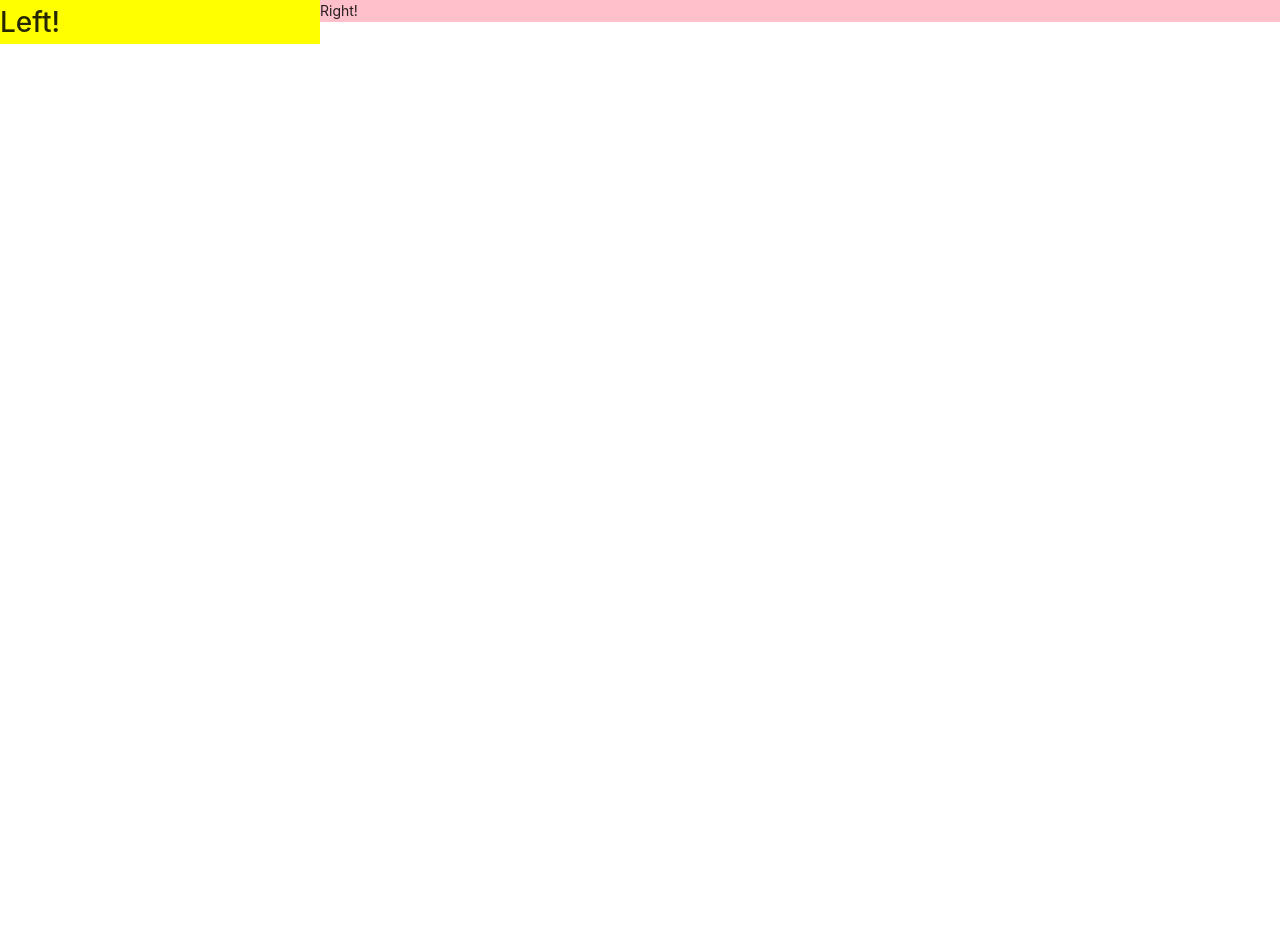
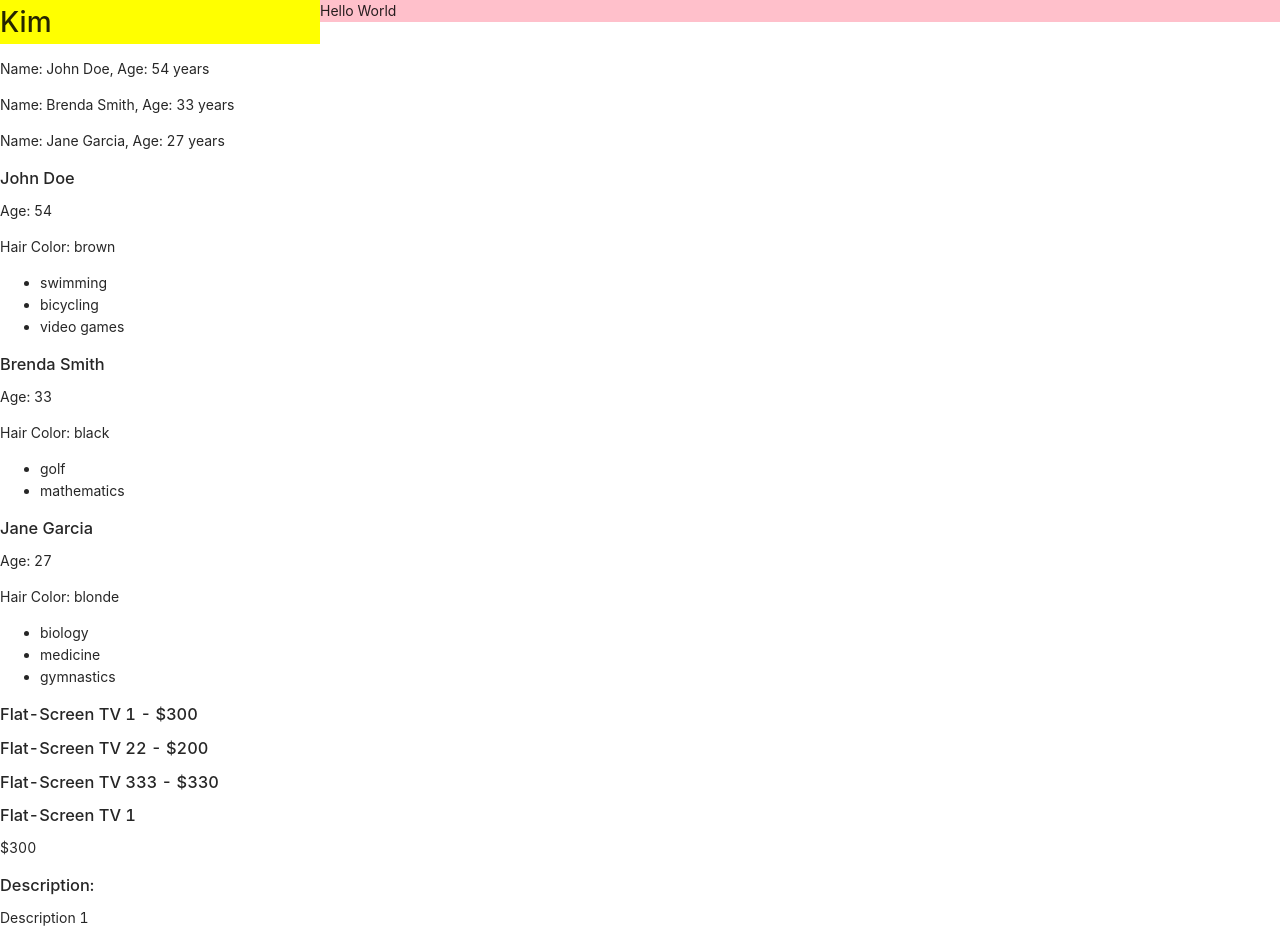
Before and after one commit to inkweon7269/react-labs, a React (Create React App) app: page / in a window 1280 px wide. Shown: the top 946 px of the page. Before the commit the page ends 800 px from the top, so only its background shows below. Built offline with nearby package versions, Linux system fonts and the light colour scheme.

Commit message:
Layout Components 추가

```diff
--- a/src/App.js
+++ b/src/App.js
@@ -16,7 +16,54 @@ import Toggle from "./component/pattern/compound/Toggle";
 import SplitComp from "./component/pattern/layout/SplitComp";
 import LeftHandComp from "./component/pattern/layout/LeftHandComp";
 import RightHandComp from "./component/pattern/layout/RightHandComp";
+import RegularList from "./component/pattern/layout/RegularList";
+import SmallPersonListItem from "./component/pattern/layout/SmallPersonListItem";
+import LargePersonListItem from "./component/pattern/layout/LargePersonListItem";
+import SmallProductListItem from "./component/pattern/layout/SmallProductListItem";
+import LargeProductListItem from "./component/pattern/layout/LargeProductListItem";
 
+
+const people = [
+    {
+        name: 'John Doe',
+        age: 54,
+        hairColor: 'brown',
+        hobbies: ['swimming', 'bicycling', 'video games']
+    },
+    {
+        name: 'Brenda Smith',
+        age: 33,
+        hairColor: 'black',
+        hobbies: ['golf', 'mathematics']
+    },
+    {
+        name: 'Jane Garcia',
+        age: 27,
+        hairColor: 'blonde',
+        hobbies: ['biology', 'medicine', 'gymnastics']
+    },
+];
+
+const products = [
+    {
+        name: 'Flat-Screen TV 1',
+        price: '$300',
+        description: 'Description 1',
+        rating: 4.5
+    },
+    {
+        name: 'Flat-Screen TV 22',
+        price: '$200',
+        description: 'Description 22',
+        rating: 3.5
+    },
+    {
+        name: 'Flat-Screen TV 333',
+        price: '$330',
+        description: 'Description 333',
+        rating: 4.2
+    },
+]
 
 
 const App = () => {
@@ -75,10 +122,35 @@ const App = () => {
             */}
 
             <SplitComp
-                left={LeftHandComp}
-                right={RightHandComp}
                 leftWeight={1}
                 rightWeight={3}
+            >
+                <LeftHandComp name='Kim' />
+                <RightHandComp message='Hello World' />
+            </SplitComp>
+
+            <RegularList
+                items={people}
+                resourceName='person'
+                itemComponent={SmallPersonListItem}
+            />
+
+            <RegularList
+                items={people}
+                resourceName='person'
+                itemComponent={LargePersonListItem}
+            />
+
+            <RegularList
+                items={products}
+                resourceName='product'
+                itemComponent={SmallProductListItem}
+            />
+
+            <RegularList
+                items={products}
+                resourceName='product'
+                itemComponent={LargeProductListItem}
             />
         </div>
     );
--- /dev/null
+++ b/src/component/pattern/layout/LargePersonListItem.js
@@ -0,0 +1,17 @@
+import React from 'react';
+
+const LargePersonListItem = ({person}) => {
+    const {name, age, hairColor, hobbies} = person;
+    return (
+        <>
+            <h3>{name}</h3>
+            <p>Age: {age}</p>
+            <p>Hair Color: {hairColor}</p>
+            <ul>
+                {hobbies.map(hobby => <li key={hobby}>{hobby}</li>)}
+            </ul>
+        </>
+    );
+};
+
+export default LargePersonListItem;
--- /dev/null
+++ b/src/component/pattern/layout/LargeProductListItem.js
@@ -0,0 +1,16 @@
+import React from 'react';
+
+const LargeProductListItem = ({ product }) => {
+    const {name, price, description, rating} = product;
+    return (
+        <>
+            <h3>{name}</h3>
+            <p>{price}</p>
+            <h3>Description:</h3>
+            <p>{description}</p>
+            <p>Average Rating: {rating}</p>
+        </>
+    );
+};
+
+export default LargeProductListItem;
--- a/src/component/pattern/layout/LeftHandComp.js
+++ b/src/component/pattern/layout/LeftHandComp.js
@@ -1,10 +1,8 @@
 import React from 'react';
 
-const LeftHandComp = () => {
+const LeftHandComp = ({name}) => {
     return (
-        <h1 style={{background: "yellow"}}>
-            Left!
-        </h1>
+        <h1 style={{background: "yellow"}}>{name}</h1>
     );
 };
 
--- /dev/null
+++ b/src/component/pattern/layout/RegularList.js
@@ -0,0 +1,16 @@
+import React from 'react';
+
+const RegularList = ({
+    items, resourceName, itemComponent: ItemComponent,
+                     }) => {
+    return (
+        <>
+            {items.map((item, i) => (
+                // <ItemComponent key={i} person={item} />
+                <ItemComponent key={i} {...{ [resourceName]: item }} />
+            ))}
+        </>
+    );
+};
+
+export default RegularList;
--- a/src/component/pattern/layout/RightHandComp.js
+++ b/src/component/pattern/layout/RightHandComp.js
@@ -1,10 +1,8 @@
 import React from 'react';
 
-const RightHandComp = () => {
+const RightHandComp = ({ message }) => {
     return (
-        <p style={{background: 'pink'}}>
-          Right!
-        </p>
+        <p style={{background: 'pink'}}>{message}</p>
     );
 };
 
--- /dev/null
+++ b/src/component/pattern/layout/SmallPersonListItem.js
@@ -0,0 +1,10 @@
+import React from 'react';
+
+const SmallPersonListItem = ({ person }) => {
+    const {name, age} = person;
+    return (
+        <p>Name: {name}, Age: {age} years</p>
+    );
+};
+
+export default SmallPersonListItem;
--- /dev/null
+++ b/src/component/pattern/layout/SmallProductListItem.js
@@ -0,0 +1,10 @@
+import React from 'react';
+
+const SmallProductListItem = ({ product }) => {
+    const {name, price} = product;
+    return (
+        <h3>{name} - {price}</h3>
+    );
+};
+
+export default SmallProductListItem;
--- a/src/component/pattern/layout/SplitComp.js
+++ b/src/component/pattern/layout/SplitComp.js
@@ -9,18 +9,21 @@ const Pane = styled.div`
 `;
 
 const SplitComp = ({
-                       left: Left,
-                       right: Right,
+                       children,
                        leftWeight = 1,
                        rightWeight = 1,
                    }) => {
+
+    const [left, right] = children;
+    console.log(children);
+
     return (
         <Container>
             <Pane weight={leftWeight}>
-                <Left/>
+                {left}
             </Pane>
             <Pane weight={rightWeight}>
-                <Right/>
+                {right}
             </Pane>
         </Container>
     );
```
Also changed, not shown: src/component/pattern/layout/Modal.js (added, +11 -0 lines).
